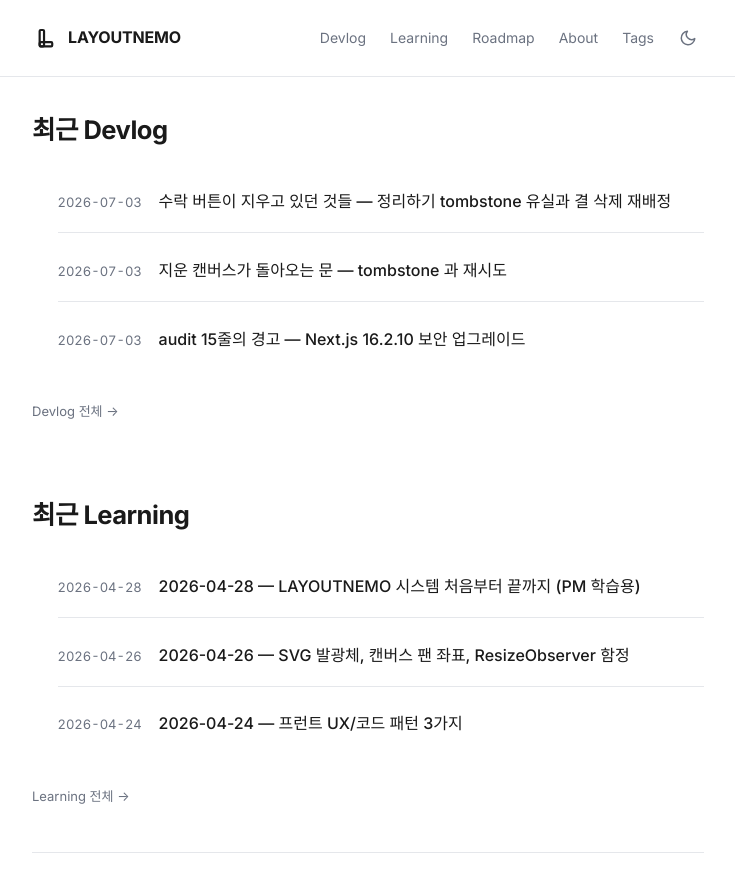
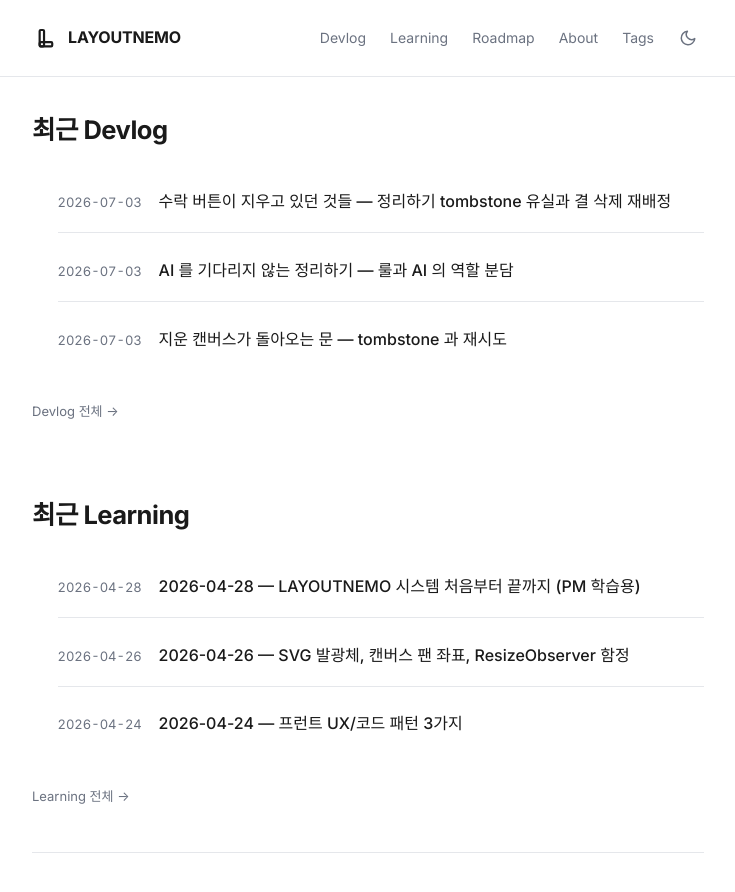
Before and after one commit to Yuwolx/LAYOUTNEMO, a Jekyll site: the page built from index.md, in a window 1280 px wide and 900 px high, scrolled down 999 px. Shown: the top 892 px of the window, without its empty margins (272-1007 px from the left). Built offline with Jekyll 4.4.1, drawn with Linux system fonts in a browser that asks for light colours; some web fonts are replaced; part of the change alters nothing that is shown.

Commit message:
Devlog: 2026-07-03 hybrid tidy (instant rules + narrowed AI + checklist)
Co-Authored-By: Claude Fable 5 <noreply@anthropic.com>

````diff
--- /dev/null
+++ b/docs/devlog/2026-07-03-tidy-hybrid.md
@@ -0,0 +1,69 @@
+---
+layout: post
+title: "AI 를 기다리지 않는 정리하기 — 룰과 AI 의 역할 분담"
+parent: Devlog
+nav_order: 24
+tags: [정리하기, AI, 룰베이스, UX, 하이브리드]
+---
+
+# AI 를 기다리지 않는 정리하기 — 룰과 AI 의 역할 분담
+{: .no_toc }
+
+**2026-07-03 — "느리고, 건수마다 물어봐서 귀찮고, 품질도 애매하다"는 사용자 피드백 세 개를 구조 하나로 풀었다. AI 가 하던 일의 절반은 애초에 AI 가 필요 없는 일이었다.**
+{: .fs-5 .fw-300 }
+
+---
+
+<details markdown="block">
+<summary>목차</summary>
+{: .text-delta }
+- TOC
+{:toc}
+</details>
+
+---
+
+## 무슨 일이 있었나
+
+정리하기(Reflect)는 이 앱의 간판 AI 기능인데, 정작 만든 사람이 잘 안 쓰고 있었다. 이유를 물으니 명확했다: OpenAI 호출 한 방을 통째로 기다려야 하고(느림), 제안을 하나씩 모달로 물어보고(귀찮음), 그렇게 기다려 받은 제안이 애매할 때가 있다(품질).
+
+논의 중에 사용자가 정확한 지점을 짚었다 — *"데이터 타입도 다 정해져 있고, 개선 방안도 사전 설정이 되어 있으면 룰베이스로도 어느 정도 돌릴 수 있지 않나?"* 코드를 열어 보니 그 이상이었다. **서버가 이미 절반은 룰베이스로 돌고 있었다**: 결별 분산도, 블럭 유사도 점수를 순수 계산으로 사전 처리한 뒤, 그 숫자를 AI 한테 넘겨 "말로 만들어 달라"고 하고 있었다. 계산은 끝났는데 답을 AI 대기시간 뒤에 받는 구조.
+
+## 역할을 다시 나눴다
+
+제안 카테고리를 "판정에 뭐가 필요한가"로 갈랐다:
+
+| 카테고리 | 판정 재료 | 담당 |
+|---|---|---|
+| 연결 (비슷한데 미연결) | 유사도 점수 | **룰 — 클라이언트에서 0초** |
+| 시급도 (기한 임박) | 날짜 뺄셈 | **룰 — 0초** |
+| 위치 (같은 결 흩어짐) | 좌표·중심점 | **룰 — 0초** |
+| 결 오분류 (내용이 결과 안 맞음) | 텍스트 의미 | **AI** |
+
+룰 셋은 서버 왕복조차 없다 — 블럭 데이터는 이미 클라이언트 메모리에 있으니까. 유사도 계산을 라우트에서 `lib/tidy/rules.ts` 로 이식했고, 기한 규칙은 오늘 아침 연결한 dueDate 배선을 그대로 쓴다. 위치 규칙은 결 중심점(centroid)에서 멀리 떨어진 블럭을 찾아 "중심 방향의 링 위로" 좌표까지 계산해 준다.
+
+AI 프롬프트에서는 그 세 카테고리를 **아예 삭제**했다. 좌표·분산도·연결 후보 입력도 다 뺐다. 남은 건 결 오분류 판단(텍스트 의미)과 전체 인사이트 한 줄. 프롬프트가 짧아지고 응답 토큰 상한을 2500→1200 으로 줄이니 **AI 호출 자체도 빨라지고 싸졌다**. 역할이 안 겹치니 중복 제안은 구조적으로 불가능하다.
+
+## 흐름: 기다림이 사라진다
+
+```
+[시작] 클릭
+ ├─ 즉시: 룰 제안이 체크리스트로 뜸 (연결·기한·위치) — 쿼터 미사용
+ └─ 동시에: AI 호출 출발 → "AI가 살펴보고 있어요…"
+     └─ 도착하면 같은 목록 아래에 결 오분류 제안 + 인사이트 추가
+```
+
+사용자는 AI 를 기다릴 필요 없이 룰 제안부터 검토한다. 그리고 "하나씩 물어보기"를 버렸다 — 전부 체크된 체크리스트에서 싫은 것만 빼고 **[선택한 제안 적용] 한 번**. 클릭 6번+대기가 클릭 1~2번이 된다.
+
+적용 병합에서 함정 하나: 한 블럭에 연결 제안이 두 개 오면 `relatedTo` 를 마지막 것으로 덮어써서 앞의 연결이 사라진다. 그래서 relatedTo 만은 **합집합으로 병합**한다. 전체 적용이 히스토리 1커밋이라 Undo 한 번에 통째로 되돌아가는 것도 덤.
+
+부수 효과로 **실패 내성**이 생겼다. 전에는 OpenAI 가 죽거나 쿼터가 끝나면 정리하기가 통째로 빈손이었는데, 이제 AI 가 실패해도 룰 제안은 이미 화면에 있다. 쿼터 소진 메시지도 "위 제안은 한도 없이 쓸 수 있어요"로 바뀐다.
+
+## 정리
+
+- **AI 기능이 느리면, AI 가 하는 일 중 AI 가 필요 없는 일부터 찾아라.** 숫자·좌표·날짜 판정을 LLM 대기시간 뒤에 두는 건 낭비다. 이 앱은 이미 사전 계산을 하고 있었으니 그걸 사용자 앞으로 당기기만 하면 됐다.
+- **역할을 카테고리로 자르면 중복 제거 로직이 필요 없다.** "룰이 한 걸 AI 결과에서 걸러내기"보다 "AI 한테 그 일을 안 시키기"가 싸고 확실하다.
+- **하나씩 묻는 UI 는 제안 품질에 대한 벌금이다.** 애매한 제안도 목록에선 체크 해제 한 번이지만, 순차 모달에선 하나하나가 짜증이다. 같은 품질이라도 UI 가 체감을 정한다.
+- 병합 적용에서 배열 필드(relatedTo)는 덮어쓰기가 아니라 합집합 — 마지막 제안이 앞의 제안을 지우면 안 된다.
+
+롤백 지점은 `release/pre-tidy-hybrid`. 룰 제안의 임계값(유사도 50, 기한 D-3, 분산 700px)은 라이브에서 써 보며 조정할 예정.
--- a/docs/devlog/index.md
+++ b/docs/devlog/index.md
@@ -24,6 +24,7 @@ LAYOUTNEMO를 만들면서 마주친 문제, 선택, 삽질, 배운 것을 기
 
 | 날짜 | 제목 | 상태 |
 |------|------|------|
+| 2026-07-03 | [AI 를 기다리지 않는 정리하기 — 룰과 AI 의 역할 분담]({{ site.baseurl }}/docs/devlog/2026-07-03-tidy-hybrid/) | ✅ 공개 |
 | 2026-07-03 | [지운 캔버스가 돌아오는 문 — tombstone 과 재시도]({{ site.baseurl }}/docs/devlog/2026-07-03-sync-robustness/) | ✅ 공개 |
 | 2026-07-03 | [없는 걸 업그레이드할 뻔했다 — 안 쓰는 의존성과 눈 감은 기한]({{ site.baseurl }}/docs/devlog/2026-07-03-ai-dep-and-tidy-input/) | ✅ 공개 |
 | 2026-07-03 | [홈 화면에 자리 하나 — 스토어 없이 앱이 되는 법 (PWA)]({{ site.baseurl }}/docs/devlog/2026-07-03-pwa/) | ✅ 공개 |
--- a/docs/roadmap.md
+++ b/docs/roadmap.md
@@ -54,11 +54,12 @@ LAYOUTNEMO의 현재 상태와 앞으로의 방향을 기록합니다.
 - [x] **PWA 지원** — 매니페스트 + 아이콘 세트 + 서비스워커(HTML network-first 로 배포 즉시 반영, 정적 자산 cache-first, API/auth 캐시 금지, 오프라인 폴백) + iOS 홈 화면 설치 안내. "모바일 앱"의 1단계 (2026-07-03)
 - [x] **미사용 ai SDK 제거 + 정리하기 기한 배선** — `ai` 패키지가 import 0건(라우트는 raw fetch)이라 메이저 업그레이드 대신 삭제로 취약점 체인 해소. 정리하기에 dueDate 전송 + 프롬프트 기준일 추가 — "기한 임박" 제안 카테고리가 처음으로 동작 가능해짐 (2026-07-03)
 - [x] **동기화 견고성 1차** — 캔버스 삭제/초기화를 tombstone 으로(다른 기기 autosave 가 지운 캔버스를 부활시키던 통로 차단, `canvases.metadata` 활용·마이그레이션 없음), 클라우드 저장 실패 시 10초 재시도 + 온라인 복귀 즉시 재저장 + 재개 알림 (2026-07-03)
+- [x] **하이브리드 정리하기** — 연결·기한·위치 제안은 클라이언트 룰베이스로 0초(쿼터 미사용), AI 는 결 오분류+인사이트 전담으로 축소(프롬프트·토큰 다이어트), 순차 모달 → 체크리스트 일괄 적용(전체 히스토리 1커밋 = Undo 1번), AI 실패 시에도 룰 제안은 유지 (2026-07-03)
 
 ## 🚧 진행 중 / 내부 개선
 
+- [ ] 하이브리드 정리하기 라이브 확인 + 룰 임계값 튜닝 (유사도 50 / 기한 D-3 / 분산 700px)
 - [ ] PWA 오프라인 실행 실기기 확인 (설치·전체화면은 확인 완료. About 다이얼로그에 상시 설치 진입점 추가 2026-07-03)
-- [ ] 정리하기 기한 기반 제안 품질 라이브 확인 (배선은 연결 완료 → 실제 제안이 나아졌는지)
 - [ ] 캔버스 tombstone 실기기 확인 — A 에서 캔버스 삭제 → B 새로고침 후 부활 안 하는지
 
 ## 📝 예정 (우선순위 조정 중)
````
